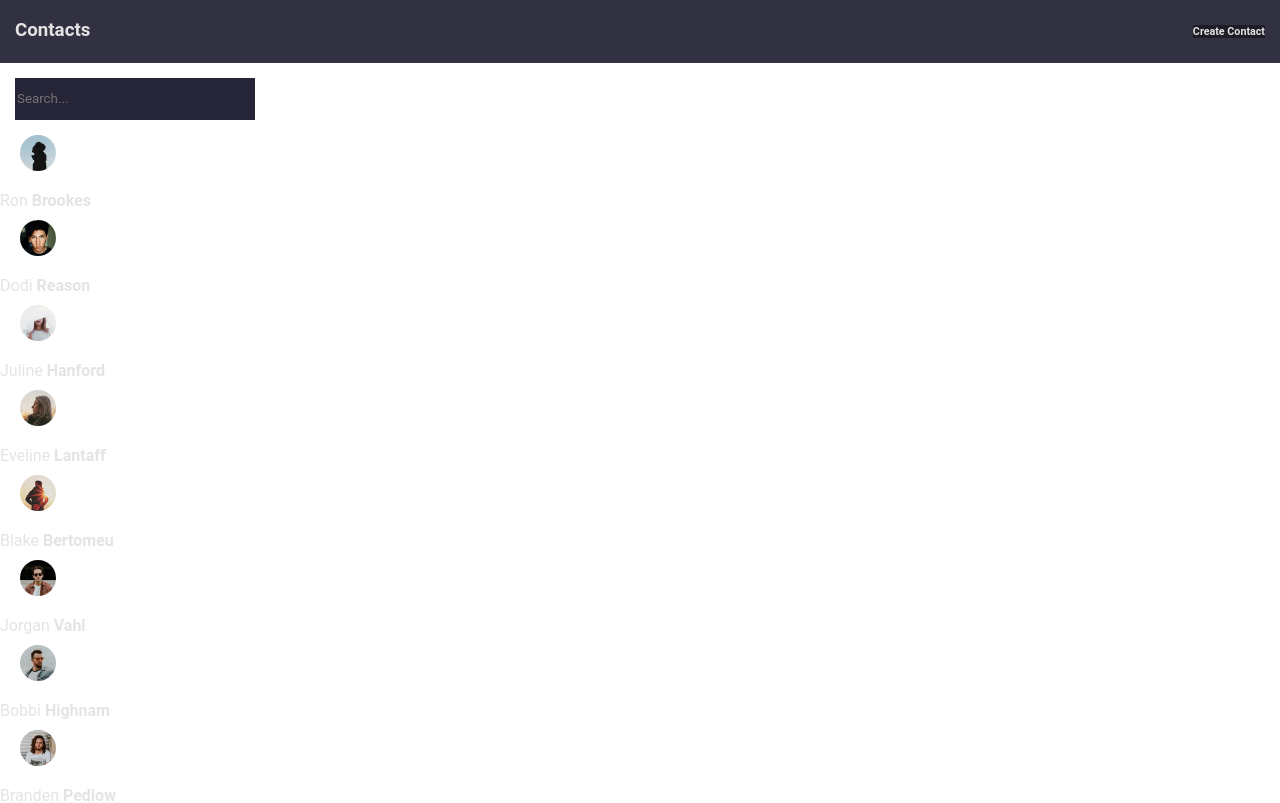
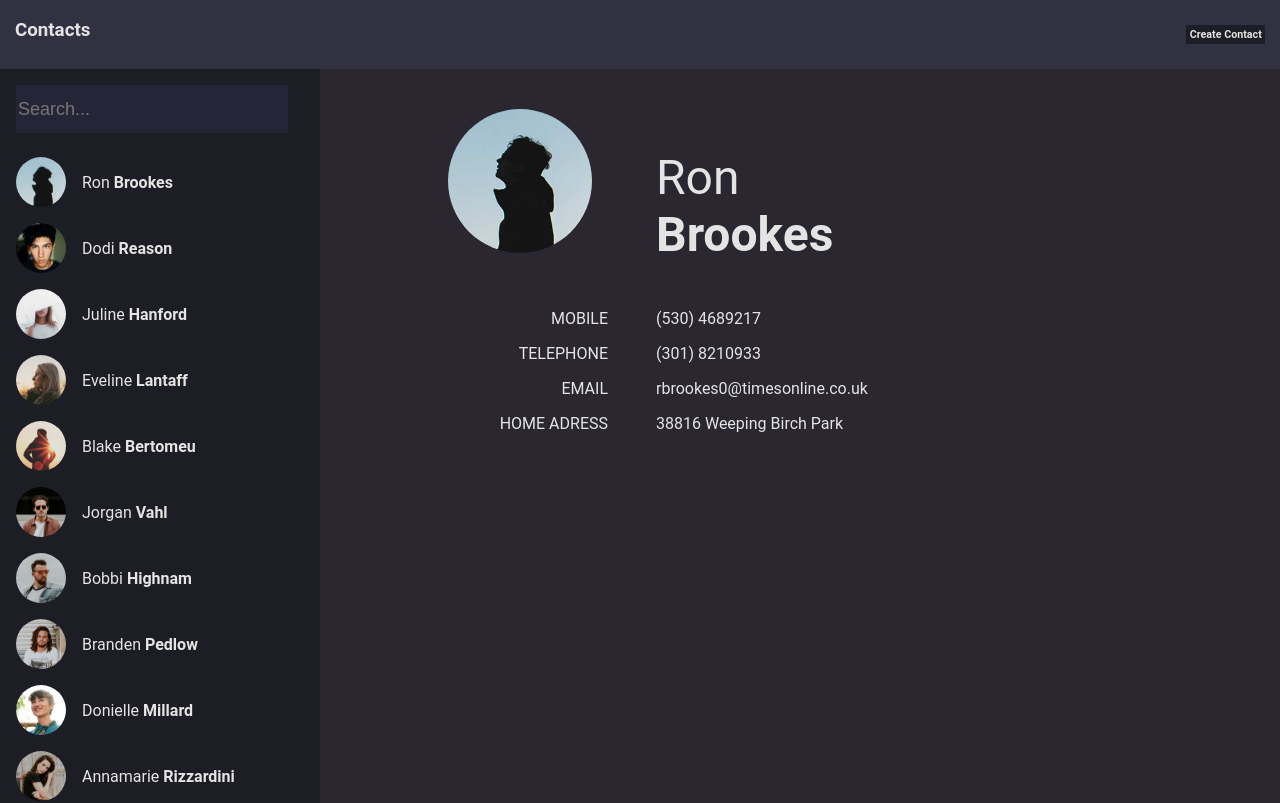
Before and after one commit to fgsumer/homework, a React (Create React App) app in the folder contacts/: page / in a window 1280 px wide. Shown: the top 803 px of the page. Built offline with nearby package versions, Linux system fonts and the light colour scheme.

Commit message:
update stylinh via flexbox

```diff
--- a/contacts/src/App.css
+++ b/contacts/src/App.css
@@ -3,6 +3,12 @@
   color: #e4e4e4;
   font-family: 'Roboto', sans-serif;
 }
+.flex_container {
+  display: flex;
+  align-items: flex-start;
+  width: 100%;
+}
+
 header {
   background: #323142;
   display: flex;
@@ -13,27 +19,68 @@ header {
 }
 h6 {
   background-color: #1d1d25;
+  padding: 0.2rem;
+}
+/* ______CONTACT LIST______ */
+input {
+  font: Roboto;
+  border-width: 0px;
+  font: 18px Arial;
+}
+.search {
+  background: #262537;
+  width: 17rem;
+  height: 3rem;
+  margin: 1rem;
+}
+.contacts_list {
+  height: 100vh;
+  overflow-y: scroll;
+  background-color: #1d1d25;
+  color: #fbf7f7;
+  font-family: Roboto;
+  width: 25%;
+}
+.list_items {
+  display: flex;
+  flex-direction: row;
+  align-items: center;
+}
+.list_items > img {
+  border-radius: 100%;
+  width: 50px;
+  height: 50px;
+  margin: 0.5rem 1rem 0.5rem 1rem;
 }
 
-.person_card {
-  padding-left: 350px;
-  z-index: 5;
-  background-color: #2a2730;
-  width: 100%;
+/* ______DETAILS______ */
+.contact_details {
+  background: #2a2730;
   height: 100vh;
+  width: 75%;
   display: flex;
   flex-direction: column;
-  /* border: 2px solid yellow; */
-  display: flex;
 }
-.person_name {
+h1 {
+  text-align: center;
+  vertical-align: middle;
+  padding: 6rem;
+}
+.contact_name {
   display: flex;
   flex-direction: row;
+  font-family: Cambria, Cochin, Georgia, Times, 'Times New Roman', serif;
+  font-size: 3rem;
 }
-
+.column > img {
+  border-radius: 100%;
+  width: 9rem;
+  height: 9rem;
+  margin: 0.5rem 1rem 0.5rem 1rem;
+}
 .row {
-  /* border: 2px solid red; */
-  height: 100px;
+  padding: 2rem 0 0 0;
+  height: 12rem;
 }
 .row:after {
   content: '';
@@ -50,50 +97,3 @@ h6 {
   float: left;
   width: 30%;
 }
-
-.person_details > p {
-  font-size: 14px;
-  line-height: 16px;
-}
-.person_details_more {
-  padding-left: 30px;
-}
-.person_name > img {
-  border-radius: 100%;
-  width: 50px;
-  height: 50px;
-}
-.sidebar {
-  position: absolute;
-  width: 350px;
-  height: 100vh;
-  overflow-y: scroll;
-  left: 0px;
-  background-color: #1d1d25;
-}
-.search {
-  background: #262537;
-  border: none;
-  height: 42px;
-  width: 15rem;
-  margin: 15px 15px;
-  display: flex;
-  flex-direction: row;
-  /* align-items: center; */
-  /* padding: 0 10px; */
-}
-.contactlist {
-  display: flex;
-  flex-direction: row;
-  padding-top: 0.5rem;
-}
-.icon {
-  border-radius: 100%;
-  width: 36px;
-  height: 36px;
-  margin-left: 20px;
-  margin-right: 10px;
-}
-p {
-  margin-bottom: 10px;
-}
--- a/contacts/src/Components/Header.js
+++ b/contacts/src/Components/Header.js
@@ -2,7 +2,7 @@ import React from 'react';
 
 function Header() {
   return (
-    <header style={{ background: '#323142', display: 'flex', flexDirection: 'row' }}>
+    <header className="header">
       <h3>Contacts</h3>
       <h6>Create Contact</h6>
     </header>
```
